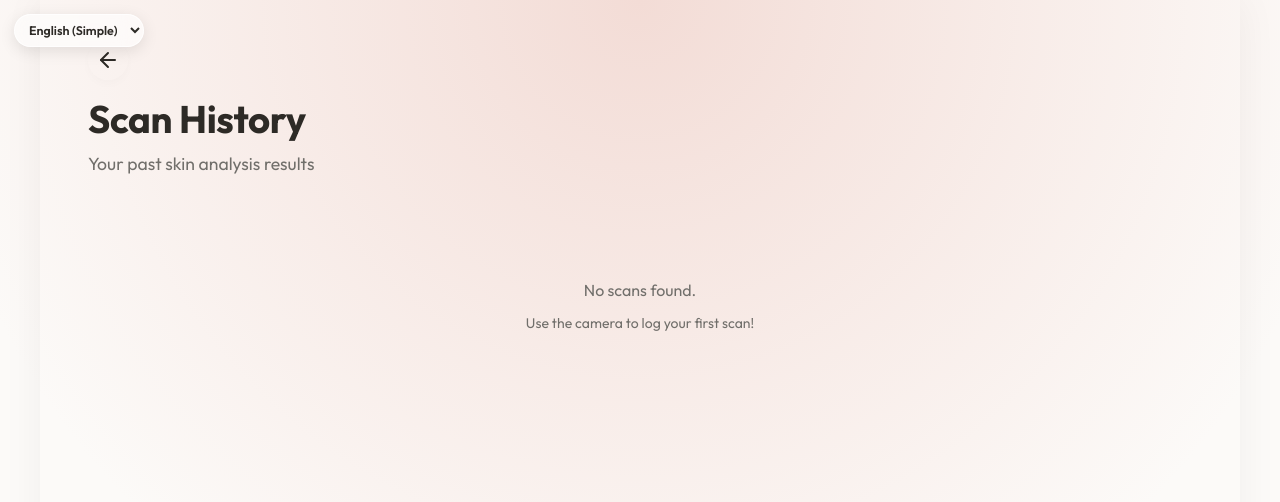
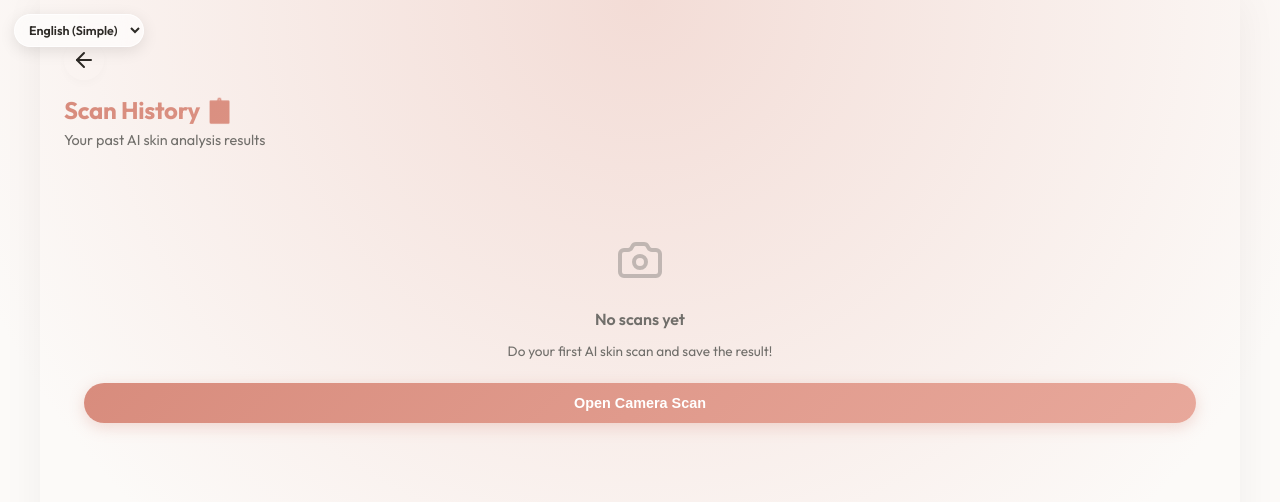
Before and after one commit to kusumanjali967-debug/cuits-care, a React (Vite) app: page /profile/history in a window 1280 px wide. Shown: the top 502 px of the page. Built offline with nearby package versions, Linux system fonts and the light colour scheme.

Commit message:
feat: scan history now shows full details - score ring, issue, description, recommendation, undertone, palette, score breakdown

```diff
--- a/src/pages/MyScanHistory.jsx
+++ b/src/pages/MyScanHistory.jsx
@@ -1,48 +1,188 @@
+import { useState } from 'react';
 import { useNavigate } from 'react-router-dom';
 import { useUser } from '../context/UserContext';
-import { ArrowLeft, Clock } from 'lucide-react';
+import { ArrowLeft, Sparkles, Trash2, ChevronDown, ChevronUp, Camera } from 'lucide-react';
+
+const scoreColor = (s) => s >= 80 ? '#4caf50' : s >= 60 ? '#ff9800' : '#f44336';
+const scoreLabel = (s) => s >= 80 ? 'Excellent' : s >= 70 ? 'Good' : s >= 55 ? 'Fair' : 'Needs Care';
 
 export default function MyScanHistory() {
   const navigate = useNavigate();
-  const { userData } = useUser();
-  const history = userData.history || [];
+  const { userData, updateUserData } = useUser();
+  const history = (userData.history || []).slice().reverse();
+  const [expanded, setExpanded] = useState(null);
+
+  const deleteScan = (originalIndex) => {
+    const updated = [...(userData.history || [])];
+    // originalIndex is from reversed array, convert back
+    const realIndex = (userData.history || []).length - 1 - originalIndex;
+    updated.splice(realIndex, 1);
+    updateUserData({ history: updated });
+  };
 
   return (
-    <div className="pad-screen fade-in stack-y" style={{ minHeight: '100vh', paddingTop: '40px' }}>
-      <div className="login-header spacing-lg">
-        <button className="icon-btn" onClick={() => navigate(-1)} style={{ background: 'transparent', border: 'none', cursor: 'pointer', marginBottom: '16px' }}>
+    <div className="pad-screen fade-in" style={{ minHeight: '100vh', paddingTop: '40px', paddingBottom: '80px' }}>
+      {/* Header */}
+      <div style={{ marginBottom: '24px' }}>
+        <button className="icon-btn" onClick={() => navigate(-1)}
+          style={{ background: 'transparent', border: 'none', cursor: 'pointer', marginBottom: '16px' }}>
           <ArrowLeft size={24} />
         </button>
-        <h2>Scan History</h2>
-        <p>Your past skin analysis results</p>
+        <h2 className="text-gradient" style={{ margin: '0 0 4px', fontSize: '1.5rem' }}>Scan History 📋</h2>
+        <p style={{ margin: 0, color: 'var(--text-secondary)', fontSize: '0.9rem' }}>
+          Your past AI skin analysis results
+        </p>
       </div>
 
-      <div className="stack-y">
-        {history.length > 0 ? (
-          history.slice().reverse().map((item, index) => {
-            const date = new Date(item.date).toLocaleDateString(undefined, {
-              month: 'short',
-              day: 'numeric',
-              year: 'numeric'
-            });
-            return (
-              <div key={index} className="glass-panel" style={{ padding: '16px', display: 'flex', alignItems: 'center', gap: '16px' }}>
-                <div style={{ background: 'var(--accent-light)', padding: '12px', borderRadius: '50%', flexShrink: 0, display: 'flex', alignItems: 'center', justifyContent: 'center' }}>
-                  <Clock size={20} color="var(--accent)" />
+      {/* Empty state */}
+      {history.length === 0 && (
+        <div style={{ textAlign: 'center', padding: '60px 20px', color: 'var(--text-secondary)' }}>
+          <Camera size={48} style={{ marginBottom: '16px', opacity: 0.4 }} />
+          <p style={{ fontWeight: 600, fontSize: '1rem' }}>No scans yet</p>
+          <p style={{ fontSize: '0.85rem', marginTop: '8px' }}>Do your first AI skin scan and save the result!</p>
+          <button className="btn-primary" onClick={() => navigate('/camera')}
+            style={{ marginTop: '20px', padding: '12px 24px', fontSize: '0.9rem', minHeight: 'unset' }}>
+            Open Camera Scan
+          </button>
+        </div>
+      )}
+
+      {/* Scan cards */}
+      <div style={{ display: 'flex', flexDirection: 'column', gap: '14px' }}>
+        {history.map((item, index) => {
+          const isOpen = expanded === index;
+          const sc = item.score || 0;
+          const color = scoreColor(sc);
+          const dateStr = new Date(item.date).toLocaleDateString('en-IN', {
+            day: 'numeric', month: 'short', year: 'numeric'
+          });
+          const timeStr = new Date(item.date).toLocaleTimeString('en-IN', {
+            hour: '2-digit', minute: '2-digit'
+          });
+
+          return (
+            <div key={index} className="glass-panel hover-lift"
+              style={{ borderRadius: '18px', overflow: 'hidden', border: isOpen ? `1.5px solid ${color}` : '1px solid var(--glass-border)', transition: 'all 0.3s ease' }}>
+
+              {/* Card header — always visible */}
+              <div style={{ padding: '16px 18px', display: 'flex', alignItems: 'center', gap: '14px' }}>
+
+                {/* Score ring */}
+                <div style={{ position: 'relative', width: '56px', height: '56px', flexShrink: 0 }}>
+                  <svg width="56" height="56" style={{ transform: 'rotate(-90deg)' }}>
+                    <circle cx="28" cy="28" r="22" stroke="var(--glass-border)" strokeWidth="5" fill="transparent" />
+                    <circle cx="28" cy="28" r="22" stroke={color} strokeWidth="5" fill="transparent"
+                      strokeDasharray={`${2 * Math.PI * 22}`}
+                      strokeDashoffset={`${2 * Math.PI * 22 * (1 - sc / 100)}`}
+                      strokeLinecap="round" />
+                  </svg>
+                  <span style={{ position: 'absolute', inset: 0, display: 'flex', alignItems: 'center', justifyContent: 'center', fontSize: '0.78rem', fontWeight: 800, color }}>
+                    {sc > 0 ? `${sc}%` : '—'}
+                  </span>
                 </div>
-                <div className="stack-y" style={{ gap: '4px' }}>
-                  <span style={{ fontWeight: 600, color: 'var(--text-primary)' }}>{item.result}</span>
-                  <span style={{ fontSize: '0.8rem', color: 'var(--text-secondary)' }}>{date} • {item.type}</span>
+
+                {/* Main info */}
+                <div style={{ flex: 1, minWidth: 0 }}>
+                  <div style={{ display: 'flex', alignItems: 'center', gap: '6px', flexWrap: 'wrap' }}>
+                    <span style={{ fontWeight: 700, fontSize: '0.95rem', color: 'var(--text-primary)' }}>
+                      {item.issue || item.result || 'Skin Scan'}
+                    </span>
+                    {sc > 0 && (
+                      <span style={{ fontSize: '0.7rem', fontWeight: 700, padding: '2px 8px', borderRadius: '10px', background: color + '20', color }}>
+                        {scoreLabel(sc)}
+                      </span>
+                    )}
+                  </div>
+                  <div style={{ fontSize: '0.78rem', color: 'var(--text-secondary)', marginTop: '3px', display: 'flex', gap: '6px', flexWrap: 'wrap' }}>
+                    <span>📅 {dateStr}</span>
+                    <span>🕐 {timeStr}</span>
+                    {item.skinType && <span>· {item.skinType} Skin</span>}
+                  </div>
+                </div>
+
+                {/* Expand + Delete */}
+                <div style={{ display: 'flex', gap: '6px', flexShrink: 0 }}>
+                  <button onClick={() => setExpanded(isOpen ? null : index)}
+                    style={{ background: 'var(--glass-bg)', border: '1px solid var(--glass-border)', borderRadius: '10px', width: '34px', height: '34px', display: 'flex', alignItems: 'center', justifyContent: 'center', cursor: 'pointer', color: 'var(--accent)' }}>
+                    {isOpen ? <ChevronUp size={16} /> : <ChevronDown size={16} />}
+                  </button>
+                  <button onClick={() => deleteScan(index)}
+                    style={{ background: 'rgba(244,67,54,0.08)', border: '1px solid rgba(244,67,54,0.2)', borderRadius: '10px', width: '34px', height: '34px', display: 'flex', alignItems: 'center', justifyContent: 'center', cursor: 'pointer', color: '#f44336' }}>
+                    <Trash2 size={15} />
+                  </button>
                 </div>
               </div>
-            );
-          })
-        ) : (
-          <div style={{ textAlign: 'center', color: 'var(--text-secondary)', padding: '40px 0' }}>
-            <p>No scans found.</p>
-            <p style={{ fontSize: '0.875rem', marginTop: '8px' }}>Use the camera to log your first scan!</p>
-          </div>
-        )}
+
+              {/* Expanded details */}
+              {isOpen && (
+                <div className="fade-in" style={{ borderTop: '1px solid var(--glass-border)', padding: '16px 18px', display: 'flex', flexDirection: 'column', gap: '14px' }}>
+
+                  {/* Description */}
+                  {item.description && (
+                    <div>
+                      <p style={{ fontWeight: 700, fontSize: '0.75rem', color: 'var(--text-secondary)', textTransform: 'uppercase', margin: '0 0 5px', letterSpacing: '0.04em' }}>🔍 Analysis Finding</p>
+                      <p style={{ margin: 0, fontSize: '0.88rem', lineHeight: 1.5, color: 'var(--text-primary)', background: 'var(--glass-bg)', borderRadius: '10px', padding: '10px 12px', border: '1px solid var(--glass-border)' }}>
+                        {item.description}
+                      </p>
+                    </div>
+                  )}
+
+                  {/* Recommendation */}
+                  {item.recommendation && (
+                    <div>
+                      <p style={{ fontWeight: 700, fontSize: '0.75rem', color: 'var(--text-secondary)', textTransform: 'uppercase', margin: '0 0 5px', letterSpacing: '0.04em' }}>💊 Recommended Product</p>
+                      <div style={{ display: 'flex', alignItems: 'center', gap: '10px', background: 'var(--accent-light)', borderRadius: '12px', padding: '10px 14px', border: '1px solid var(--accent)' }}>
+                        <Sparkles size={16} color="var(--accent)" style={{ flexShrink: 0 }} />
+                        <span style={{ fontSize: '0.88rem', fontWeight: 600, color: 'var(--accent)' }}>{item.recommendation}</span>
+                      </div>
+                    </div>
+                  )}
+
+                  {/* Undertone & Palette */}
+                  {(item.undertone || item.seasonalPalette) && (
+                    <div>
+                      <p style={{ fontWeight: 700, fontSize: '0.75rem', color: 'var(--text-secondary)', textTransform: 'uppercase', margin: '0 0 8px', letterSpacing: '0.04em' }}>🎨 Colour Analysis</p>
+                      <div style={{ display: 'flex', gap: '8px', flexWrap: 'wrap' }}>
+                        {item.undertone && (
+                          <span style={{ fontSize: '0.82rem', fontWeight: 700, padding: '6px 14px', borderRadius: '12px', background: 'var(--glass-bg)', border: '1px solid var(--glass-border)' }}>
+                            {item.undertone} Undertone
+                          </span>
+                        )}
+                        {item.seasonalPalette && (
+                          <span style={{ fontSize: '0.82rem', fontWeight: 700, padding: '6px 14px', borderRadius: '12px', background: 'var(--glass-bg)', border: '1px solid var(--glass-border)' }}>
+                            {item.seasonalPalette}
+                          </span>
+                        )}
+                      </div>
+                    </div>
+                  )}
+
+                  {/* Score factors */}
+                  {item.factors && item.factors.length > 0 && (
+                    <div>
+                      <p style={{ fontWeight: 700, fontSize: '0.75rem', color: 'var(--text-secondary)', textTransform: 'uppercase', margin: '0 0 8px', letterSpacing: '0.04em' }}>📊 Score Breakdown</p>
+                      <div style={{ display: 'flex', flexDirection: 'column', gap: '6px' }}>
+                        {item.factors.map((f, i) => (
+                          <div key={i} style={{ display: 'flex', justifyContent: 'space-between', alignItems: 'center', fontSize: '0.82rem', padding: '6px 0', borderBottom: i < item.factors.length - 1 ? '1px solid var(--glass-border)' : 'none' }}>
+                            <span style={{ color: 'var(--text-secondary)' }}>{f.label}</span>
+                            <span style={{ fontWeight: 700, color: f.points > 0 ? '#4caf50' : '#f44336' }}>
+                              {f.points > 0 ? '+' : ''}{f.points} pts
+                            </span>
+                          </div>
+                        ))}
+                        <div style={{ display: 'flex', justifyContent: 'space-between', alignItems: 'center', fontSize: '0.88rem', fontWeight: 700, paddingTop: '6px' }}>
+                          <span>Total Score</span>
+                          <span style={{ color }}>{sc}%</span>
+                        </div>
+                      </div>
+                    </div>
+                  )}
+
+                </div>
+              )}
+            </div>
+          );
+        })}
       </div>
     </div>
   );
```
Also changed, not shown: src/pages/CameraAnalysis.jsx (+12 -1 lines).
